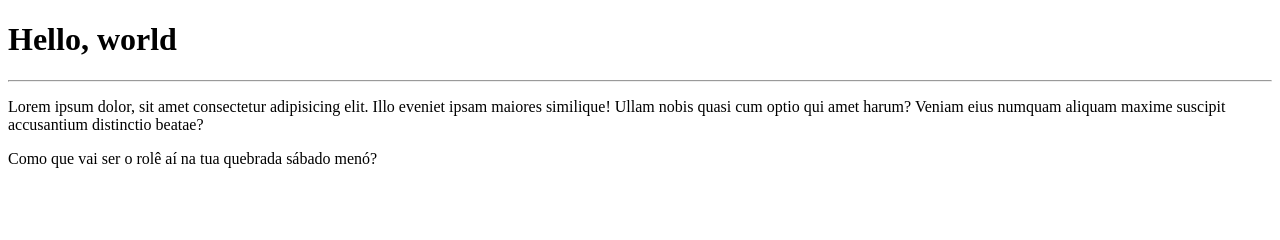
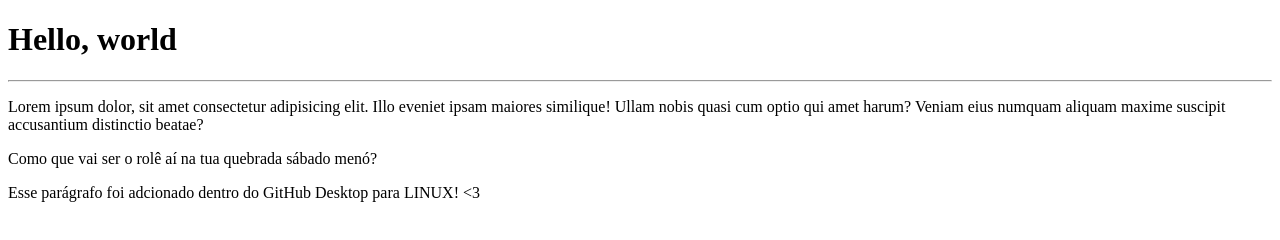
Before and after one commit to lucsap/First-page, a plain HTML site: page site-exemplo/index.html in a window 1280 px wide. Drawn offline with Linux system fonts and the light colour scheme.

Commit message:
+1 parágrafo, adicionado pelo LInux
0.0.2

```diff
--- a/site-exemplo/index.html
+++ b/site-exemplo/index.html
@@ -10,5 +10,6 @@
     <hr>
     <p>Lorem ipsum dolor, sit amet consectetur adipisicing elit. Illo eveniet ipsam maiores similique! Ullam nobis quasi cum optio qui amet harum? Veniam eius numquam aliquam maxime suscipit accusantium distinctio beatae?</p>
     <p>Como que vai ser o rolê aí na tua quebrada sábado menó?</p>
+    <p>Esse parágrafo foi adcionado dentro do GitHub Desktop para LINUX! &lt;3 </p>
 </body>
 </html>
```
